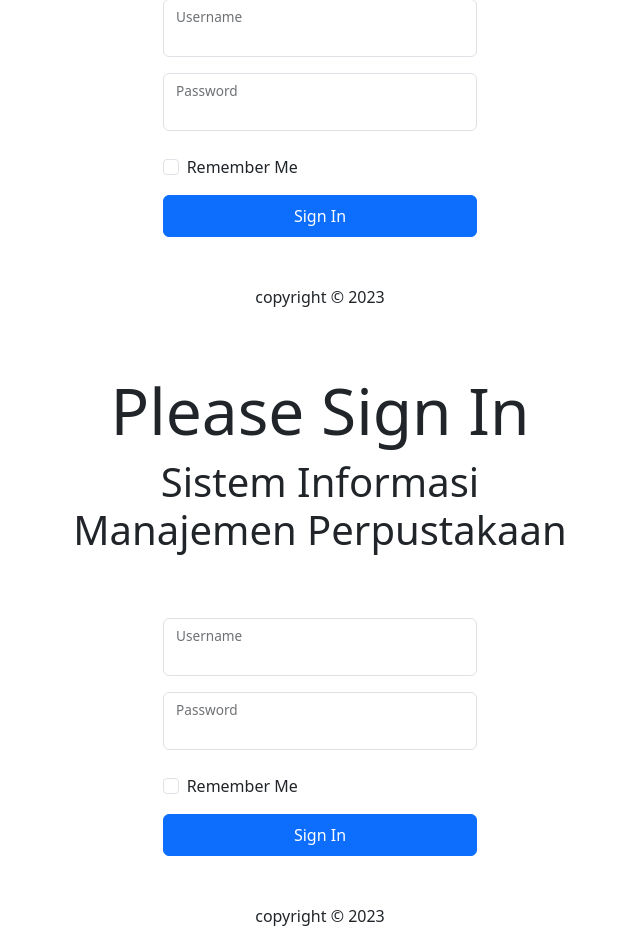
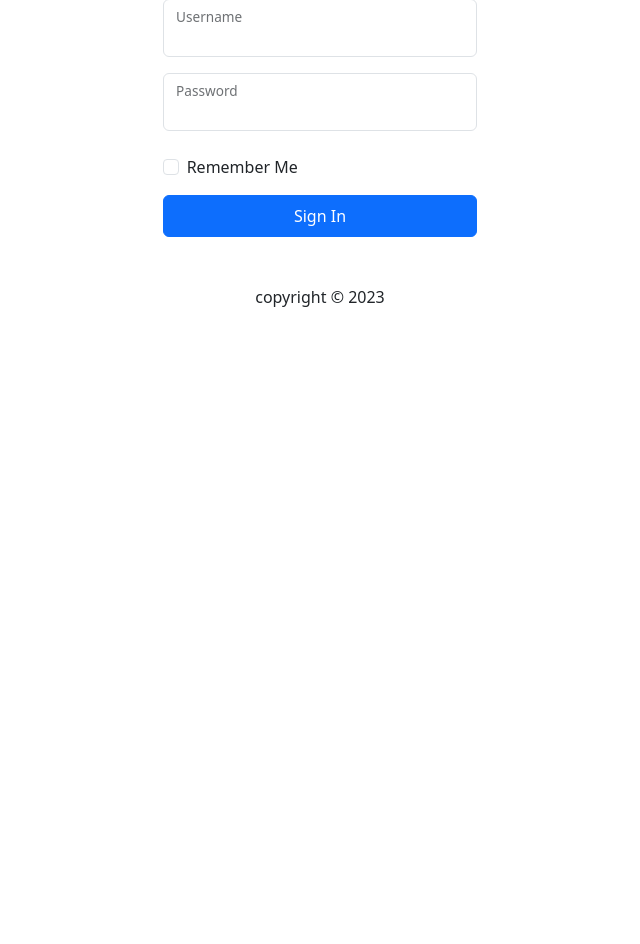
Before and after one commit to irvanshandika/Pelatihan-VSGA2023, a PHP site: page / in a window 1280 px wide. Shown: the part 294-1238 px from the top of the page, without its empty margins (320-960 px from the left). After the commit the page ends 601 px from the top, so only its background shows below. Run offline with PHP 8.4, Linux system fonts and the light colour scheme.

Commit message:
Final project (revisi)

```diff
--- a/FinalProject/index.php
+++ b/FinalProject/index.php
@@ -47,52 +47,3 @@
 </body>
 
 </html>
-<!DOCTYPE html>
-<html lang="en">
-
-<head>
-  <meta charset="UTF-8" />
-  <meta name="viewport" content="width=device-width, initial-scale=1.0" />
-  <title>Simperpus - Login</title>
-  <link href="https://cdn.jsdelivr.net/npm/bootstrap@5.3.0/dist/css/bootstrap.min.css" rel="stylesheet" integrity="sha384-9ndCyUaIbzAi2FUVXJi0CjmCapSmO7SnpJef0486qhLnuZ2cdeRhO02iuK6FUUVM" crossorigin="anonymous" />
-  <link rel="stylesheet" href="https://cdnjs.cloudflare.com/ajax/libs/font-awesome/6.4.0/css/all.min.css" integrity="sha512-iecdLmaskl7CVkqkXNQ/ZH/XLlvWZOJyj7Yy7tcenmpD1ypASozpmT/E0iPtmFIB46ZmdtAc9eNBvH0H/ZpiBw==" crossorigin="anonymous" referrerpolicy="no-referrer" />
-</head>
-
-<body>
-  <div class="container my-5">
-    <div class="row">
-      <div class="col-lg-6 offset-lg-3">
-        <h1 class="display-3 text-center">Please Sign In</h1>
-        <p class="display-6 text-center">Sistem Informasi Manajemen Perpustakaan</p>
-      </div>
-    </div>
-  </div>
-
-  <div class="row">
-    <div class="col-lg-4 offset-lg-4">
-      <form action="login-act.php" method="POST" class="mx-5">
-        <div class="form-floating mb-3">
-          <input type="text" class="form-control" id="user" name="user" />
-          <label for="user">Username</label>
-        </div>
-        <div class="form-floating mb-4">
-          <input type="password" class="form-control" name="pass" id="pass" />
-          <label for="pass">Password</label>
-        </div>
-        <div class="form-check text-start my-3">
-          <input type="checkbox" value="remember-me" class="form-check-input" id="flexCheckDefault" />
-          <label for="flexCheckDefault" class="form-check-label"> Remember Me </label>
-        </div>
-        <button type="submit" name="submit" value="submit" class="btn btn-primary w-100 py-2">Sign In</button>
-        <p class="mt-5 mb-3 text-center text-bpdy-secondary">
-          copyright &copy;
-          <?= date('Y') ?>
-        </p>
-      </form>
-    </div>
-  </div>
-  <script src="https://cdn.jsdelivr.net/npm/bootstrap@5.3.0/dist/js/bootstrap.bundle.min.js" integrity="sha384-geWF76RCwLtnZ8qwWowPQNguL3RmwHVBC9FhGdlKrxdiJJigb/j/68SIy3Te4Bkz" crossorigin="anonymous"></script>
-  <script src="./src/script/script.js"></script>
-</body>
-
-</html>
```
